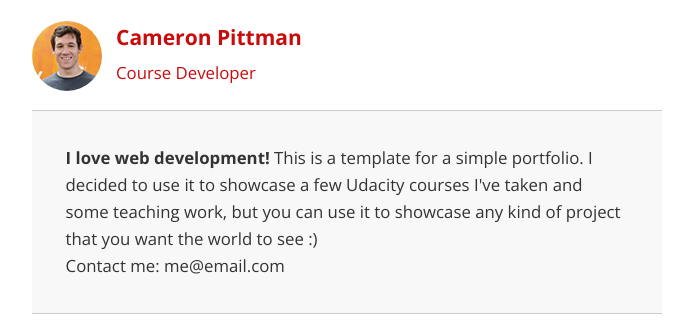
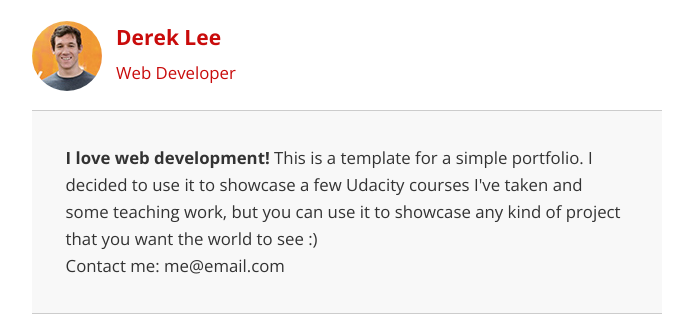
Before and after one commit to codex503/web-optimization-project, a plain HTML site: page index.html in a window 1280 px wide. Shown: the top 320 px of the page, without its empty margins (293-975 px from the left). Drawn offline with nearby package versions, Linux system fonts and the light colour scheme.

Commit message:
name change

```diff
--- a/index.html
+++ b/index.html
@@ -28,7 +28,7 @@
   <body>
     <header>
       <a href="/"><img src="img/profilepic.jpg"></a>
-      <p>Cameron Pittman<br><span>Course Developer</span></p>
+      <p>Derek Lee<br><span>Web Developer</span></p>
     </header>
 
     <div class="container">
```
